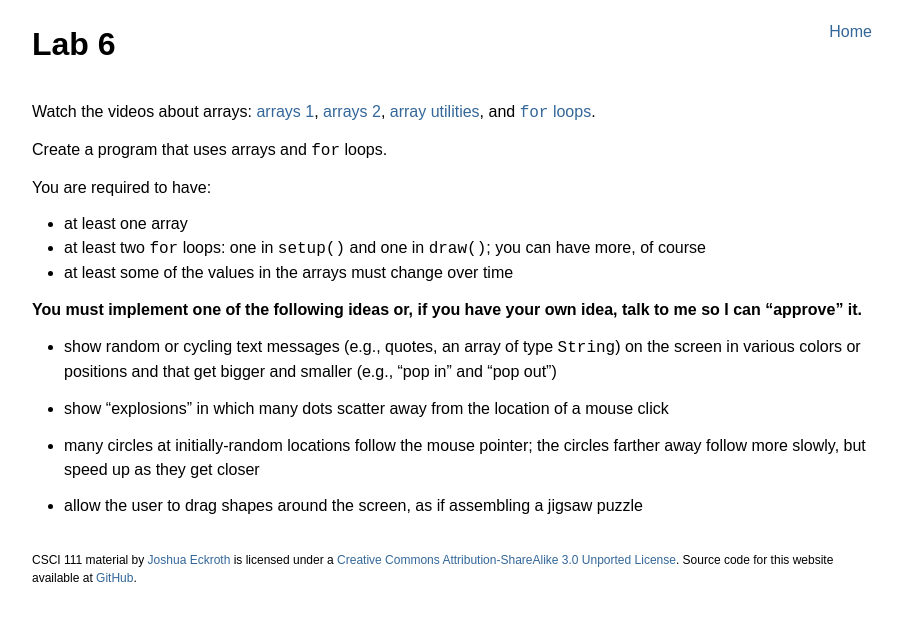
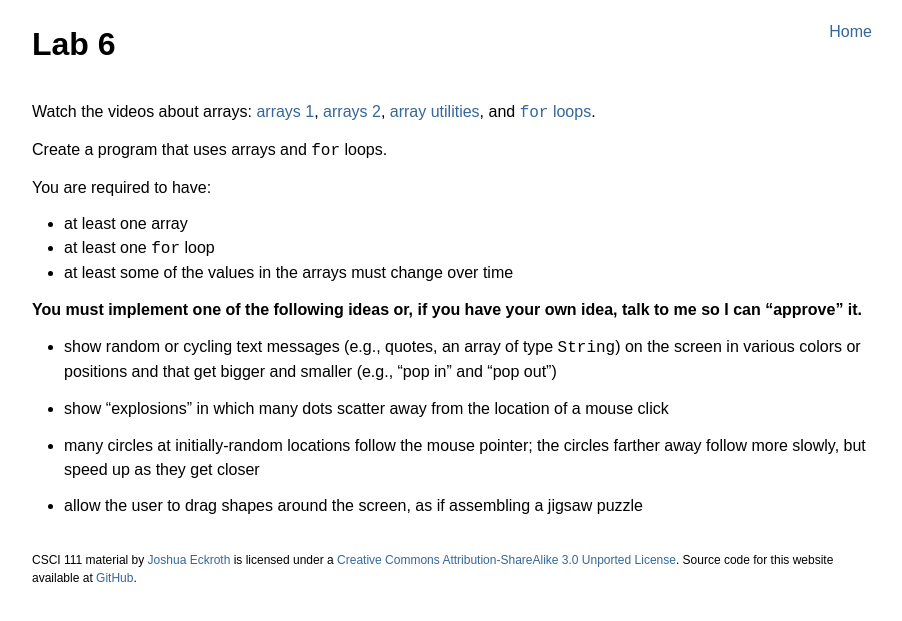
Before and after one commit to joshuaeckroth/csci111-website, a Jekyll site: the page built from labs/_posts/2015-09-30-lab-6.markdown, in a window 1280 px wide. Shown: the top 621 px of the page, without its empty margins (183-1085 px from the left). Built offline with Jekyll 4.4.1, drawn with Linux system fonts in a browser that asks for light colours; Markdown is read by kramdown in place of the engine named in the settings.

Commit message:
Clarified lab 6

```diff
--- a/labs/_posts/2015-09-30-lab-6.markdown
+++ b/labs/_posts/2015-09-30-lab-6.markdown
@@ -17,10 +17,8 @@ Create a program that uses arrays and `for` loops.
 You are required to have:
 
 - at least one array
-- at least two `for` loops: one in `setup()` and one in `draw()`; you
-  can have more, of course
-- at least some of the values in the arrays must change over
-  time
+- at least one `for` loop
+- at least some of the values in the arrays must change over time
 
 **You must implement one of the following ideas or, if you have your own idea, talk to me so I can "approve" it.**
 
```
